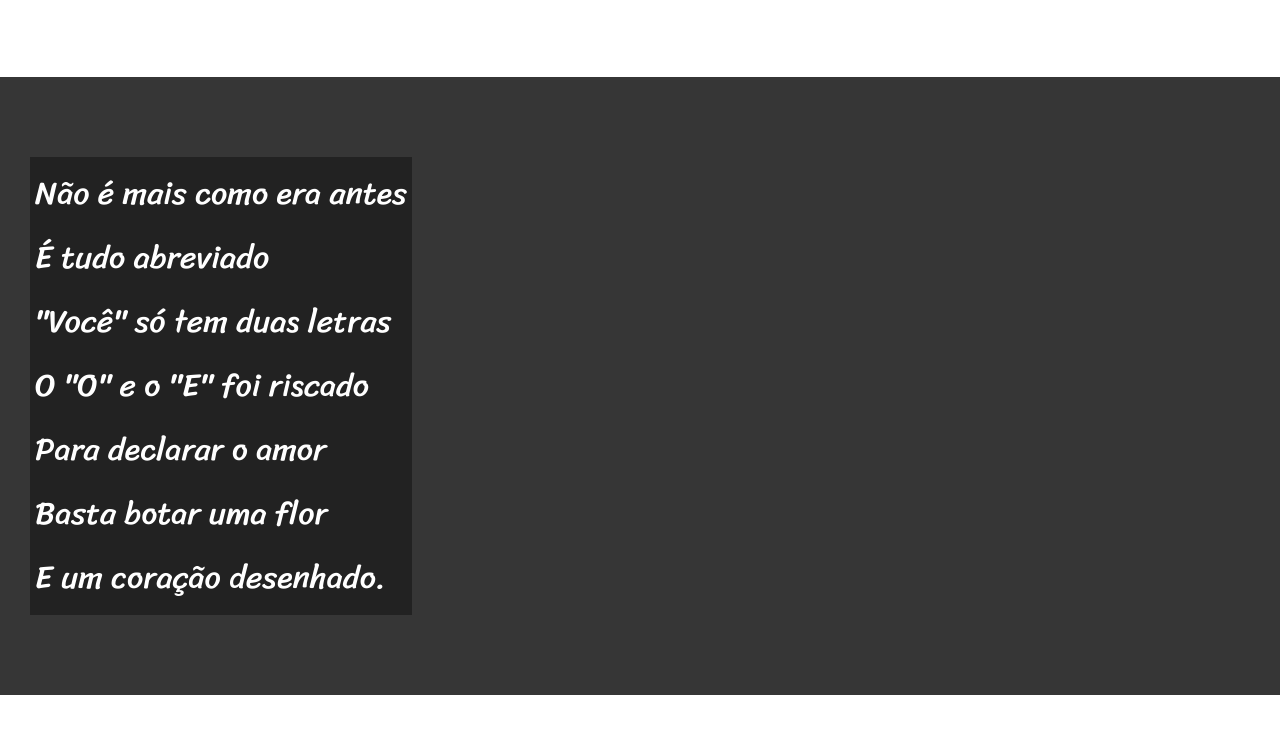
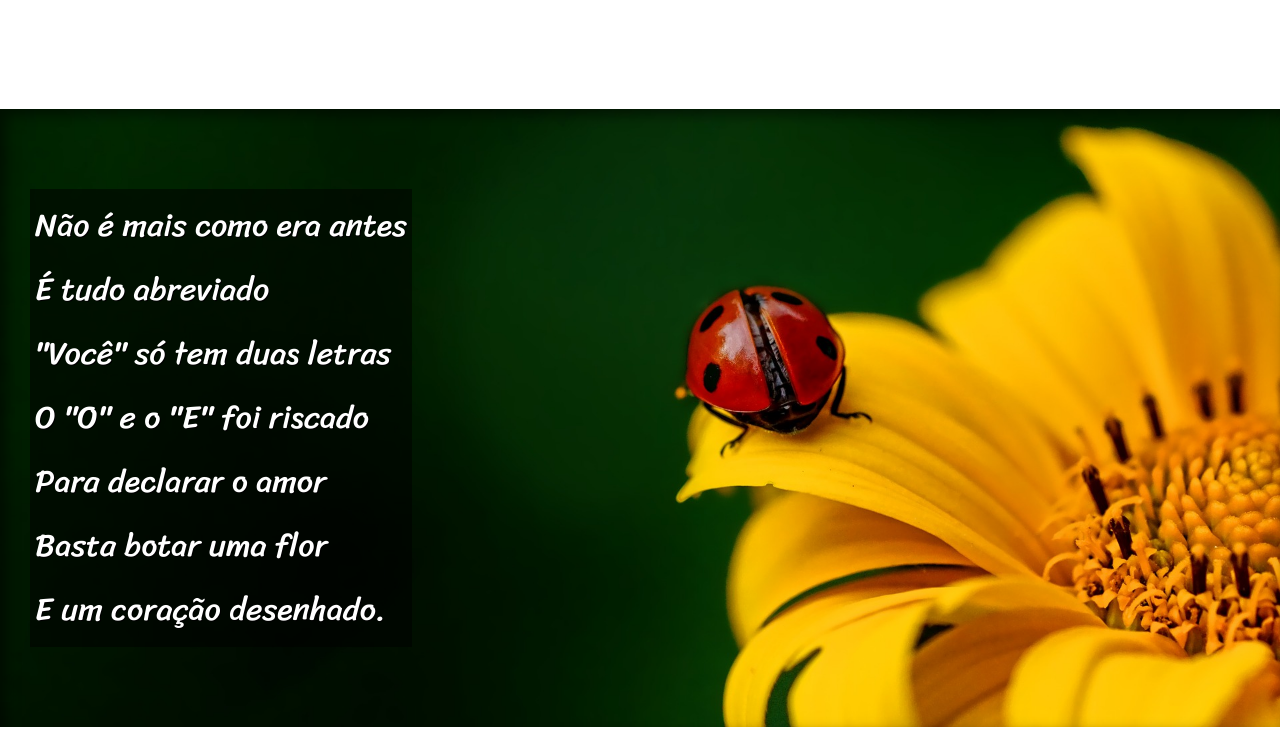
Before and after one commit to Igor-OliveiraDev/html-css, a plain HTML site: page d12/index.html in a window 1280 px wide. Shown: the part 756-1500 px from the top of the page. Drawn offline with Linux system fonts and the light colour scheme; a web font is replaced by a local one.

Commit message:
Efeito parallax

```diff
--- a/d12/estilo/style.css
+++ b/d12/estilo/style.css
@@ -59,7 +59,7 @@ section {
 }
 
 section> p {
-    padding-bottom: 1em;
+    padding-bottom: 2em;
 
 }
 
@@ -71,12 +71,29 @@ section.normal {
 section.imagem {
     background-color: rgb(54, 54, 54);
     color: white;
+    box-shadow: inset 6px 6px 13px 0px rgba(0, 0, 0, 0.507);
+    background-size: cover;
+    background-attachment: fixed;
 }
 
 section.imagem > p {
     display: inline-block;
     padding: 5px;
-    background-color: rgba(0, 0, 0, 0.37);
+    background-color: rgba(0, 0, 0, 0.514);
+    text-shadow: 1px 1px 0px black;
+
+}
+
+section#img01 {
+    background-image: url('../imagens/background001.jpg');
+    background-position: center center;
+
+}
+
+section#img02 {
+
+    background-image: url('../imagens/background002.jpg');
+    background-position: center center;
 
 }
 
--- a/d12/index.html
+++ b/d12/index.html
@@ -29,7 +29,7 @@
     </section>
 
 
-    <section class="imagem">
+    <section class="imagem" id="img01">
         <p>
             Não é mais como era antes <br>
             É tudo abreviado <br>
@@ -69,7 +69,7 @@
 
 
 
-    <section class="imagem">
+    <section class="imagem" id="img02">
         <p>
             Tenho saudade das cartas  <br>
             Escritas com a própria mão  <br>
```
